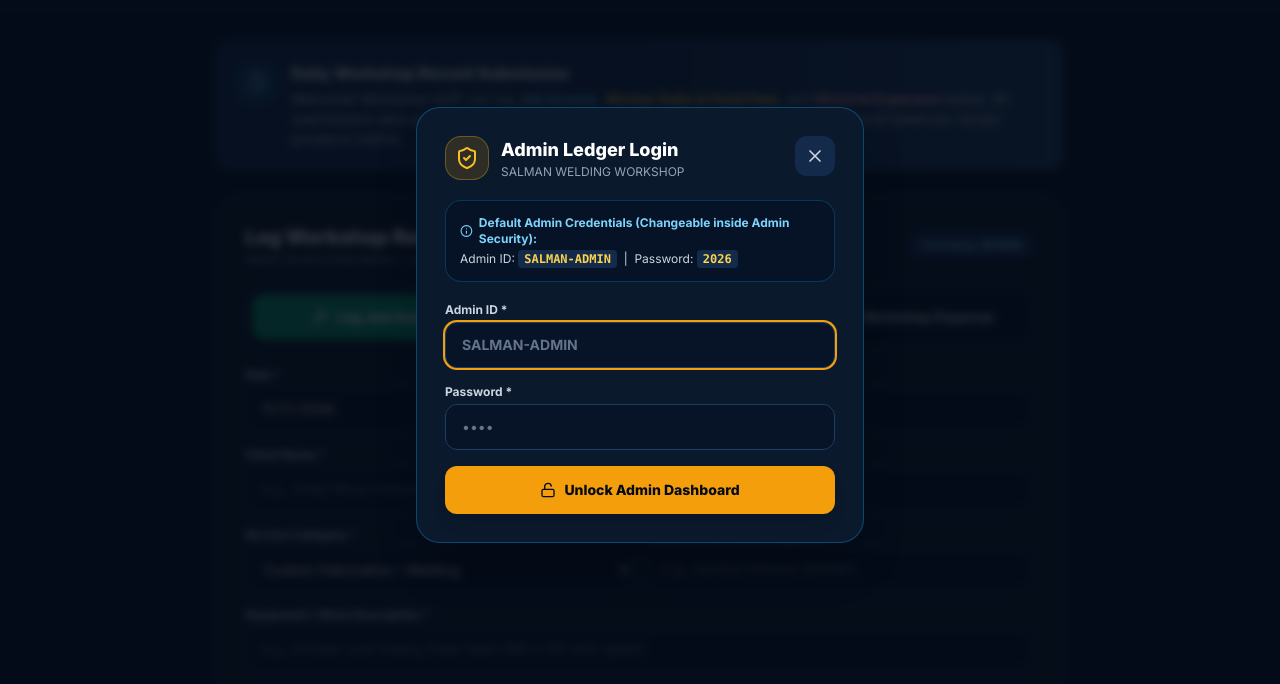
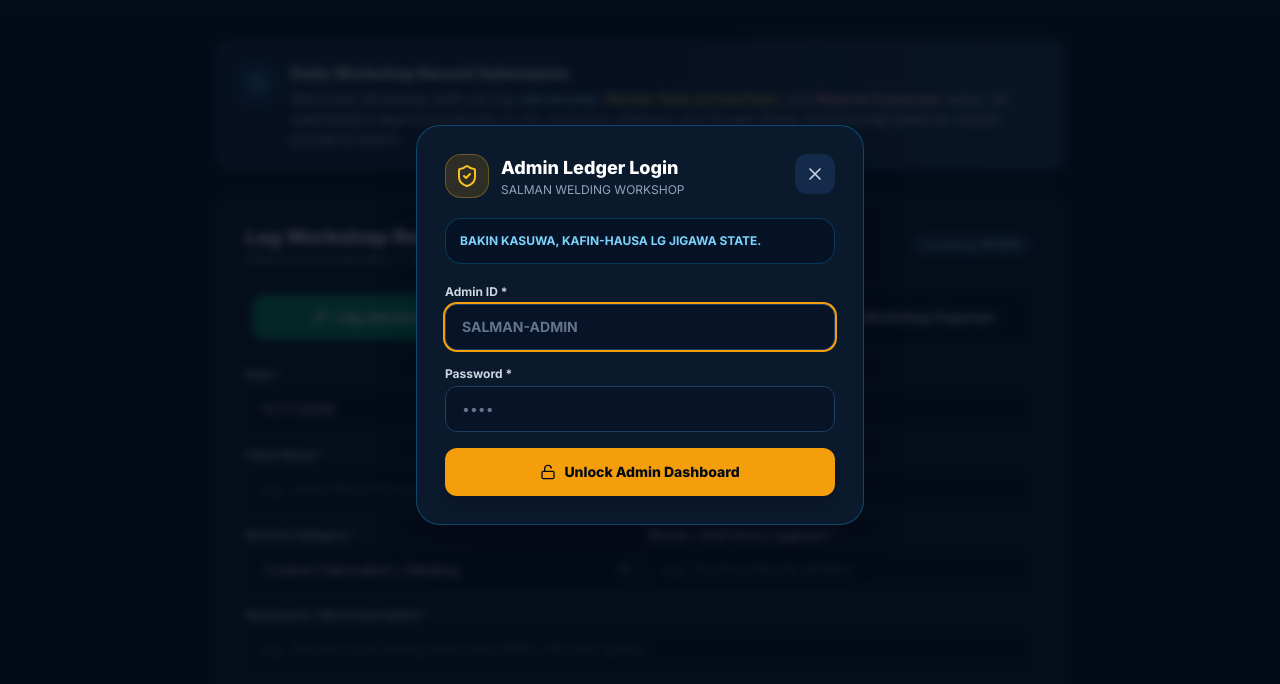
Before and after one commit to salmankhs3880-khs/salmanwelder, a plain HTML site: page index.html in a window 1280 px wide. Both pictures are taken after a click on the button "Admin Login". Shown: the part 75-759 px from the top of the page. Drawn offline with nearby package versions, Linux system fonts and the light colour scheme.

Commit message:
Modify admin credentials display in index.html
Updated admin credentials information in the helper box.

```diff
--- a/index.html
+++ b/index.html
@@ -958,10 +958,10 @@
       <!-- Discreet Setup Helper Box -->
       <div class="p-3.5 rounded-2xl bg-navy-900/95 border border-sky-500/25 text-xs text-slate-300 space-y-1">
         <p class="font-bold text-sky-300 flex items-center gap-1.5">
-          <i data-lucide="info" class="w-3.5 h-3.5"></i>
-          <span>Default Admin Credentials (Changeable inside Admin Security):</span>
+
+          <span>BAKIN KASUWA, KAFIN-HAUSA LG JIGAWA STATE.</span>
         </p>
-        <p>Admin ID: <code class="px-1.5 py-0.5 rounded bg-navy-800 text-amber-300 font-bold">SALMAN-ADMIN</code> &nbsp;|&nbsp; Password: <code class="px-1.5 py-0.5 rounded bg-navy-800 text-amber-300 font-bold">2026</code></p>
+
       </div>
 
       <form id="adminLoginForm" class="space-y-4">
```
